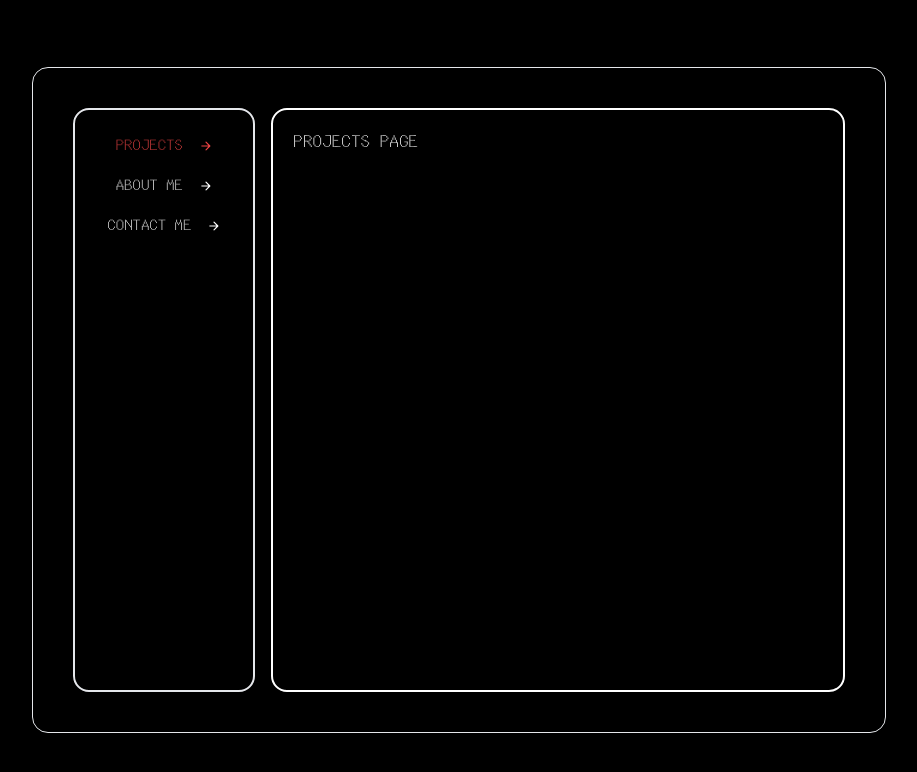
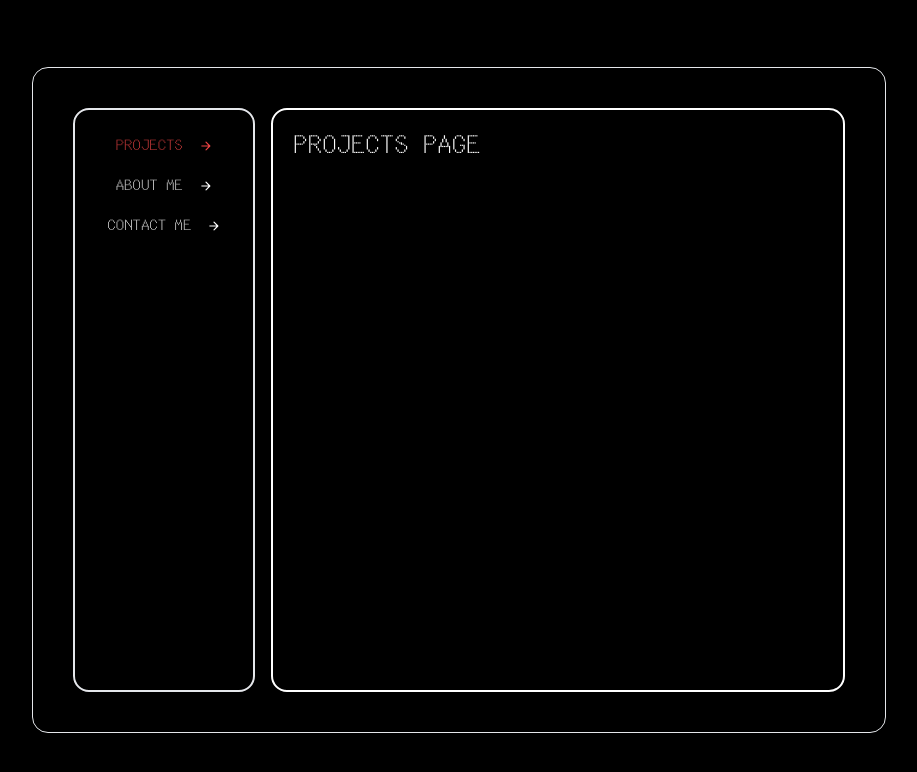
Before and after one commit to Lenninssp/Lennin-portfolio, a Next.js app: page / in a window 1280 px wide. Shown: the top 772 px of the page, without its empty margins (181-1098 px from the left). Built offline with nearby package versions, Linux system fonts and the light colour scheme; what tailwindcss-animated would draw is missing.

Commit message:
new formats for the text line

```diff
--- a/src/components/about-me/index.tsx
+++ b/src/components/about-me/index.tsx
@@ -1,9 +1,10 @@
-import { ContentFrame } from "../content/content-frame"
+import { ContentFrame } from "../content/content-frame";
+import { TextLine } from "../general/text/text-line";
 
 export const AboutMe = () => {
   return (
     <ContentFrame>
-      About me page
+      <TextLine text="About me page" type="title" />
     </ContentFrame>
-  )
-}
+  );
+};
--- a/src/components/contact/index.tsx
+++ b/src/components/contact/index.tsx
@@ -1,9 +1,10 @@
-import { ContentFrame } from "../content/content-frame"
+import { ContentFrame } from "../content/content-frame";
+import { TextLine } from "../general/text/text-line";
 
 export const Contact = () => {
   return (
     <ContentFrame>
-      Contact page
+      <TextLine text="Contact page" type="title" />
     </ContentFrame>
-  )
-}
+  );
+};
--- a/src/components/general/text/text-line.tsx
+++ b/src/components/general/text/text-line.tsx
@@ -1,20 +1,32 @@
 import { cn } from "@/lib/utils";
+
+type TextType = "title" | "subTitle" | "text" | "link" | "importantText"
 
 export interface TextLineInterface extends React.HTMLAttributes<HTMLDivElement> {
   text: string;
+  type?: TextType ;
   className?: string;
   children?: React.ReactNode;
 }
 
 export const TextLine = ({
   text,
+  type = "text",
   className,
   children,
   ...props
 }: TextLineInterface) => {
 
+  const textFormat: Record<TextType, string> = {
+    title: "text-2xl",
+    subTitle: "text-xl text-red-500",
+    text: "",
+    importantText: "text-red-500",
+    link: "italic"
+  }
+
   return (
-    <div className={cn("",className)} {...props}>
+    <div className={cn("", textFormat[type] ,className)} {...props}>
       {text}
       {children}
     </div>
--- a/src/components/projects/index.tsx
+++ b/src/components/projects/index.tsx
@@ -1,9 +1,10 @@
 import { ContentFrame } from "../content/content-frame"
+import { TextLine } from "../general/text/text-line"
 
 export const Projects = () => {
   return (
     <ContentFrame>
-      Projects page
+      <TextLine text="Projects page" type="title"/>
     </ContentFrame>
   )
 }
```
